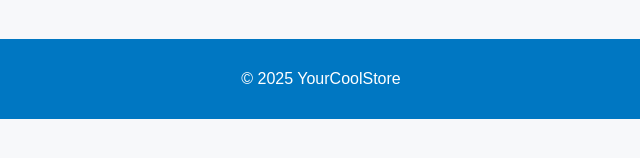
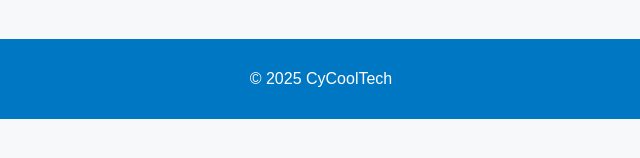
Before and after one commit to arestischri-collab/CyCoolTech, a plain HTML site: page index.html in a window 1280 px wide. Shown: the part 322-480 px from the top of the page, 319-959 px from the left. Drawn offline with Linux system fonts and the light colour scheme.

Commit message:
Update index.html

```diff
--- a/index.html
+++ b/index.html
@@ -3,7 +3,7 @@
 <head>
   <meta charset="UTF-8" />
   <meta name="viewport" content="width=device-width, initial-scale=1.0" />
-  <title>Ψυκτικά Είδη - YourCoolStore</title>
+  <title>Ψυκτικά Είδη - CyCoolTech</title>
   <link rel="stylesheet" href="style.css" />
 </head>
 <body>
@@ -29,7 +29,7 @@
   </div>
 
   <footer>
-    <p>© 2025 YourCoolStore</p>
+    <p>© 2025 CyCoolTech</p>
   </footer>
 </body>
 </html>
```
